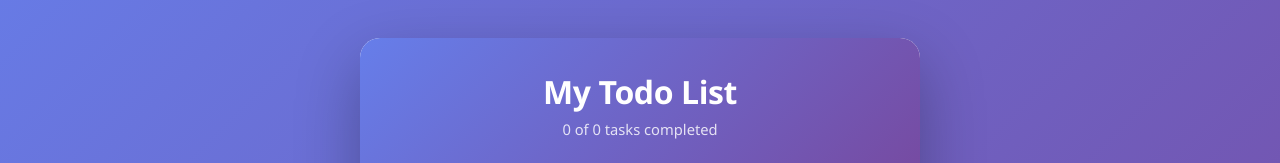
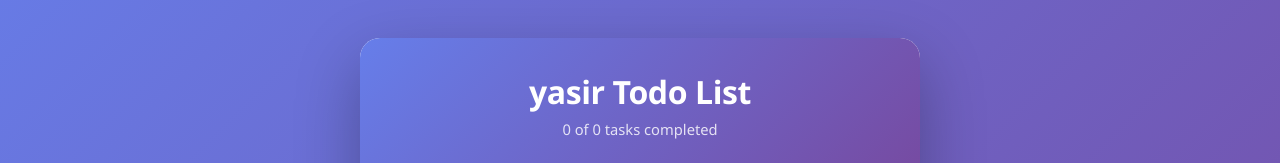
Before and after one commit to yasir-sa/docker-compose, a React (Vite) app in the folder client/: page / in a window 1280 px wide. Shown: the part 146-309 px from the top of the page. Built offline with nearby package versions, Linux system fonts and the light colour scheme; no server answers.

Commit message:
test: checking jenkins auto trigger

```diff
--- a/client/src/components/Todo.jsx
+++ b/client/src/components/Todo.jsx
@@ -86,7 +86,7 @@ function Todo() {
     <div className="todo-wrapper">
       <div className="todo-card">
         <div className="todo-header">
-          <h1>My Todo List</h1>
+          <h1>yasir Todo List</h1>
           <p>{completed} of {todos.length} {todos.length === 1 ? 'task' : 'tasks'} completed</p>
         </div>
 
```
